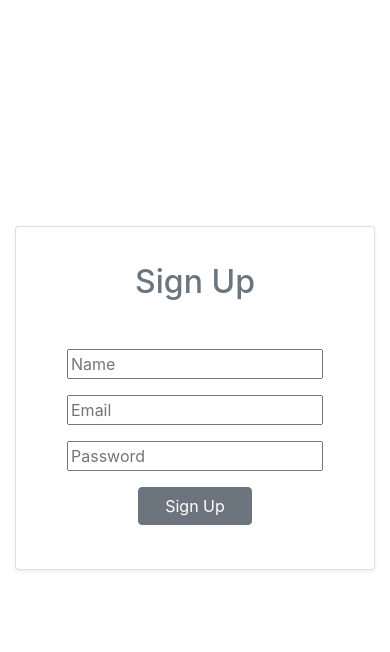
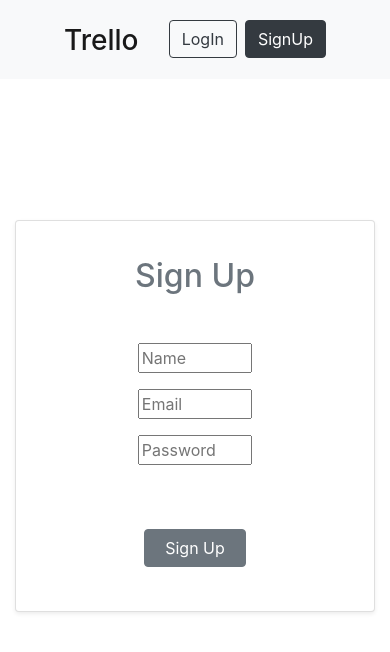
Before and after one commit to kjeunn/trello-cloning-client, a React (Create React App) app: page /signup in a window 390 px wide. Shown: the top 652 px of the page. Built offline with nearby package versions, Linux system fonts and the light colour scheme; no server answers.

Commit message:
Fix signin/signup css :lipstick:

```diff
--- a/src/pages/SignIn.js
+++ b/src/pages/SignIn.js
@@ -1,7 +1,7 @@
 import React, { Component } from 'react';
 import { Redirect } from 'react-router-dom';
 import { SERVER_ADDRESS } from '../config/.env';
-// import { Form, Input } from 'reactstrap';
+import Nav from '../components/Nav';
 
 export default class SignIn extends Component {
   constructor() {
@@ -48,13 +48,15 @@ export default class SignIn extends Component {
       return <Redirect to="/board-list" />;
     }
     return (
+      <div style={{ height: '100%' }}>
+        <Nav />
         <div
           className="container text-center justify-content-md-center mw-70%"
-        style={{ height: '100%' }}
+          style={{ height: '80%' }}
         >
           <div className="row h-100">
             <div className="col-md-12 my-auto mw-70%">
-            <div className="card shadow-sm p-3 mb-5 bg-white rounded col-md-12 mx-auto ">
+              <div className="card shadow-sm p-3 bg-white rounded col-md-12 mx-auto ">
                 <div className="card-body">
                   <h2 className="card-title text-muted text-center text-justify pt-20 pb-20">
                     Trello
@@ -96,6 +98,7 @@ export default class SignIn extends Component {
             </div>
           </div>
         </div>
+      </div>
     );
   }
 }
--- a/src/pages/SignUp.js
+++ b/src/pages/SignUp.js
@@ -1,6 +1,7 @@
 import React, { Component } from 'react';
 import { Redirect } from 'react-router-dom';
 import { SERVER_ADDRESS } from '../config/.env';
+import Nav from '../components/Nav';
 
 export default class SignUp extends Component {
   constructor() {
@@ -46,34 +47,49 @@ export default class SignUp extends Component {
       return <Redirect to="/signin" />;
     }
     return (
+      <div style={{ height: '100%' }}>
+        <Nav />
         <div
           className="container text-center justify-content-md-center mw-70%"
-        style={{ height: '100%' }}
+          style={{ height: '80%' }}
         >
-        {' '}
-        <div className="row h-100">
+          <div className="row h-100 justify-content-center">
             <div className="col-md-12 my-auto mw-70%">
-            <div className="card shadow-sm p-3 mb-5 bg-white rounded col-md-12 mx-auto ">
+              <div className="card shadow-sm p-3 bg-white rounded col-md-12 mx-auto">
                 <div className="card-body">
                   <h2 className="card-title text-muted text-center text-justify pt-20 pb-20">
                     Sign Up
                   </h2>
                   <div className="mt-5 mb-2.5">
-                  <input type="text" className="name" placeholder="Name" />
+                    <input
+                      type="text"
+                      className="name"
+                      style={{ width: '40%' }}
+                      placeholder="Name"
+                    />
                   </div>
                   <div className="mt-3 mb-2">
-                  <input type="email" className="email" placeholder="Email" />
+                    <input
+                      type="email"
+                      className="email"
+                      style={{ width: '40%' }}
+                      placeholder="Email"
+                    />
                   </div>
                   <div className="mt-3 mb-2">
                     <input
                       type="password"
                       className="password"
+                      style={{ width: '40%' }}
                       placeholder="Password"
                     />
                   </div>
                   <small style={{ color: 'red' }}>{helperMessage}</small>
+                  <div className="container">
+                    <div className="row mt-5">
+                      <div className="col-sm">
                         <input
-                  className="btn btn-secondary my-2 my-md-0 mr-5 mx-auto"
+                          className="btn btn-secondary my-2 my-md-0 mr-5 mt-3 mx-auto"
                           style={{ width: '40%' }}
                           type="button"
                           value="Sign Up"
@@ -84,6 +100,10 @@ export default class SignUp extends Component {
                   </div>
                 </div>
               </div>
+            </div>
+          </div>
+        </div>
+      </div>
     );
   }
 }
```
Lines whose indentation alone changed are shown as unchanged.
